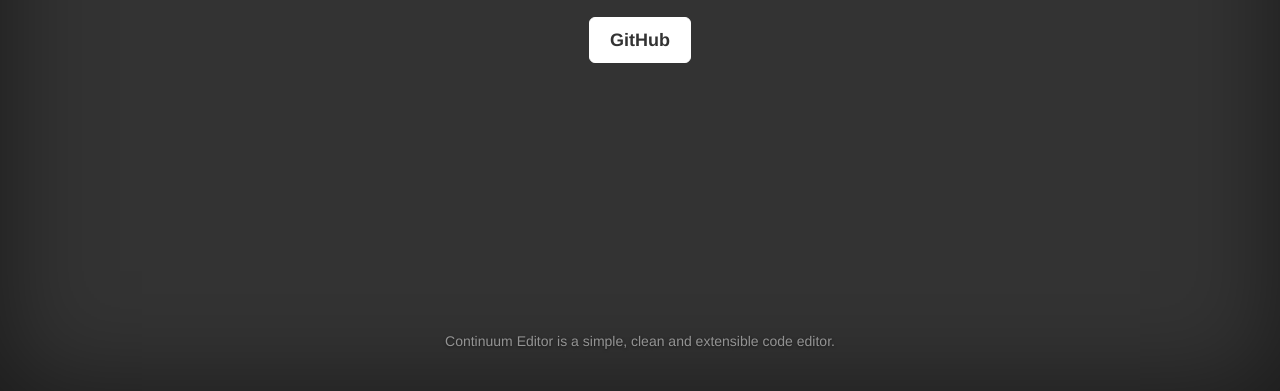
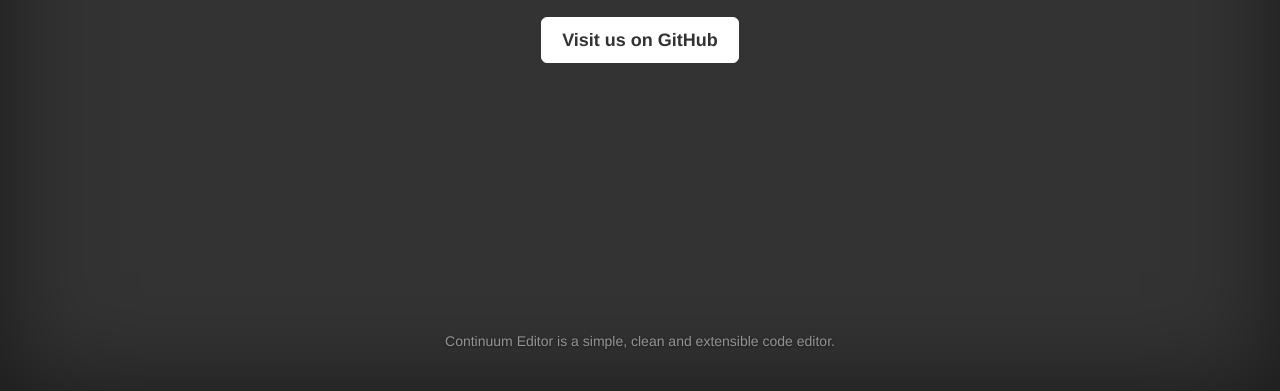
Before and after one commit to Continuum-Editor/Continuum-Editor.github.io, a plain HTML site: page index.html in a window 1280 px wide. Shown: the part 409-800 px from the top of the page. Drawn offline with nearby package versions, Linux system fonts and the light colour scheme.

Commit message:
Modified text on GitHub button

```diff
--- a/index.html
+++ b/index.html
@@ -49,7 +49,7 @@
             <h1 class="cover-heading">Continuum Editor</h1>
             <p class="lead">A simple, clean and extensible code editor. Coming soon.</p>
             <p class="lead">
-              <a href="https://github.com/Continuum-Editor/" class="btn btn-lg btn-default">GitHub</a>
+              <a href="https://github.com/Continuum-Editor/" class="btn btn-lg btn-default">Visit us on GitHub</a>
             </p>
           </div>
 
```
